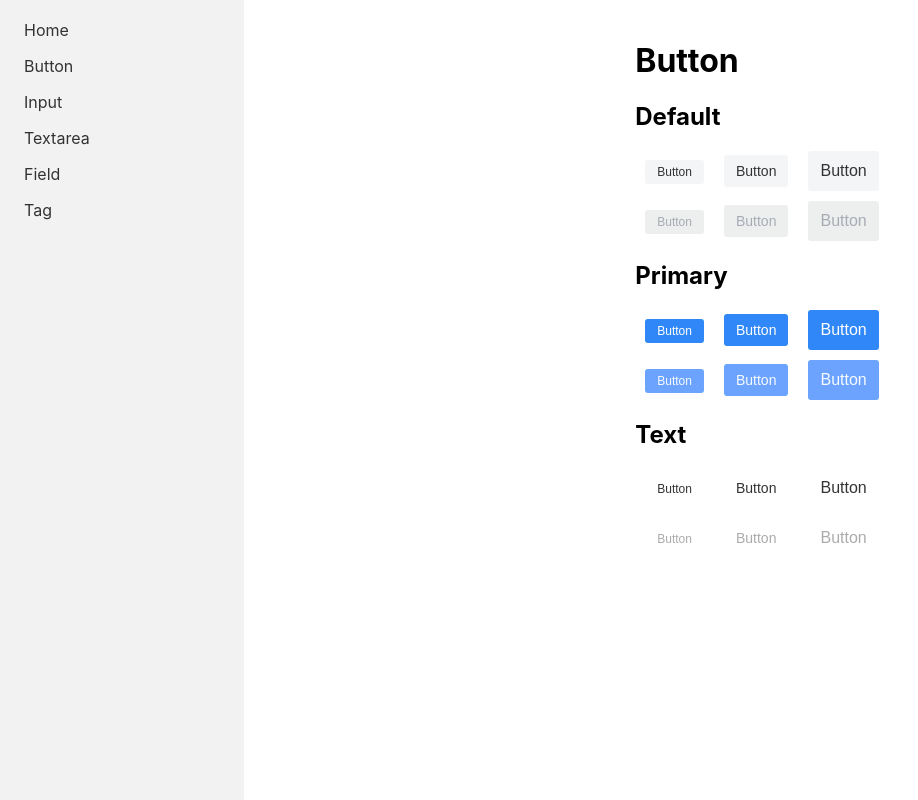
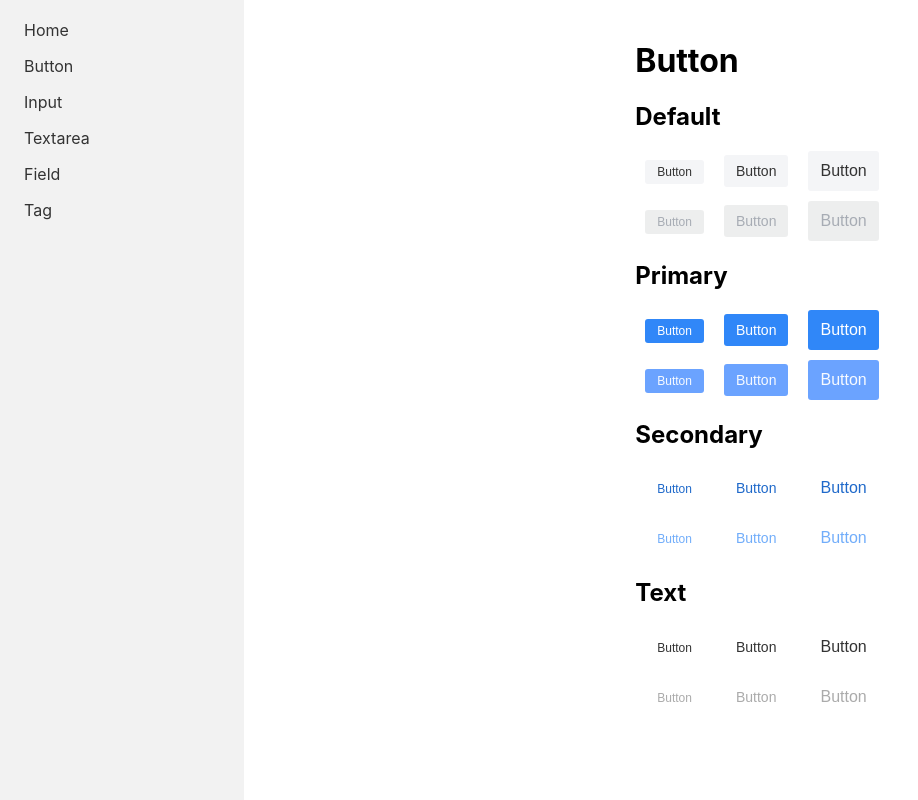
Before and after one commit to toft-code/toft-design, a React (Create React App) app: page /button in a window 1280 px wide. Shown: the whole page, without its empty margins (0-918 px from the left). Built offline with nearby package versions, Linux system fonts and the light colour scheme.

Commit message:
feature: add secondary button

```diff
--- a/src/App/ButtonExample/index.tsx
+++ b/src/App/ButtonExample/index.tsx
@@ -69,6 +69,40 @@ const ButtonExample: React.FC<Props> = (props) => {
         </span>
       </div>
 
+      <h2>Secondary</h2>
+      <div>
+        <span style={{ margin: 10 }}>
+          <Button type='secondary' size='small'>
+            Button
+          </Button>
+        </span>
+        <span style={{ margin: 10 }}>
+          <Button type='secondary'>Button</Button>
+        </span>
+        <span style={{ margin: 10 }}>
+          <Button type='secondary' size='large'>
+            Button
+          </Button>
+        </span>
+      </div>
+      <div style={{ marginTop: 10 }}>
+        <span style={{ margin: 10 }}>
+          <Button disabled type='secondary' size='small'>
+            Button
+          </Button>
+        </span>
+        <span style={{ margin: 10 }}>
+          <Button disabled type='secondary'>
+            Button
+          </Button>
+        </span>
+        <span style={{ margin: 10 }}>
+          <Button disabled type='secondary' size='large'>
+            Button
+          </Button>
+        </span>
+      </div>
+
       <h2>Text</h2>
       <div>
         <span style={{ margin: 10 }}>
--- a/src/components/Button/index.scss
+++ b/src/components/Button/index.scss
@@ -108,4 +108,26 @@
       background: rgb(107, 163, 255);
     }
   }
+
+  &.secondary {
+    color: #1f69ca;
+    background: transparent;
+
+    &:hover {
+      background: rgba(9, 30, 66, 0.06);
+    }
+
+    &:focus {
+      box-shadow: 0 0 0 2px #3087f8;
+    }
+
+    &:active {
+      color: rgb(0, 82, 204);
+      background: rgba(179, 212, 255, 0.6);
+    }
+
+    &[disabled] {
+      color: #3087f8af;
+    }
+  }
 }
--- a/src/components/Button/index.tsx
+++ b/src/components/Button/index.tsx
@@ -5,7 +5,7 @@ import './index.scss'
 type Props = {
   disabled?: boolean
   onClick?: Function
-  type?: 'default' | 'primary' | 'text'
+  type?: 'default' | 'primary' | 'text' | 'secondary'
   size?: 'large' | 'normal' | 'small'
 }
 
@@ -19,6 +19,7 @@ const Button: React.FC<Props> = (props) => {
         button: true,
         primary: type === 'primary',
         default: type === 'default',
+        secondary: type === 'secondary',
         text: type === 'text',
         disabled,
         large: size === 'large',
```
